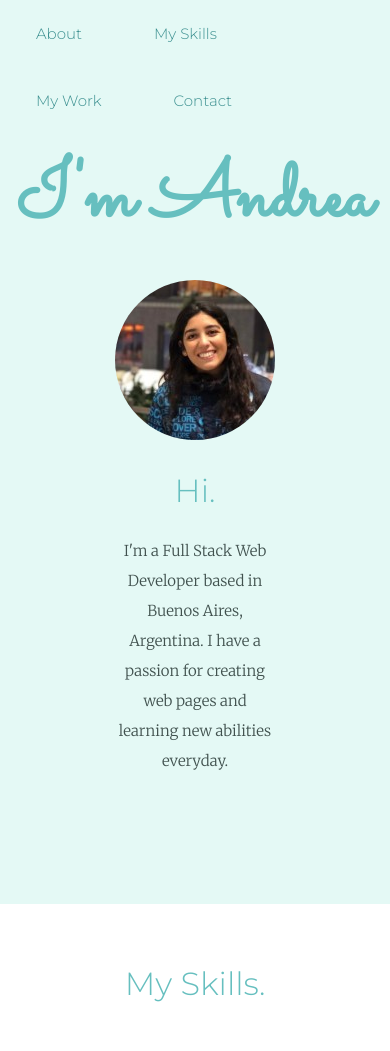
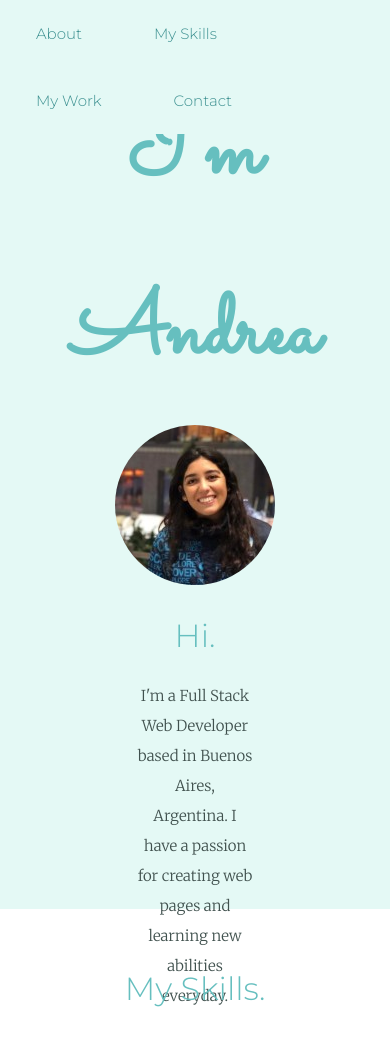
Before and after one commit to Asj-code/Personal-Profile, a plain HTML site: page index.html in a window 390 px wide. Shown: the top 1051 px of the page. Drawn offline with Linux system fonts and the light colour scheme.

Commit message:
New changes

```diff
--- a/css/styles.css
+++ b/css/styles.css
@@ -162,37 +162,29 @@ li a:hover {
   background-color: #3C9090;
 }
 
-@media (max-width: 830px) {
+@media only screen and (max-width: 768px) {
   body {
     font-size: 15px;
-    margin: 0;
-    height: 400px;
-
   }
 }
 
-@media (max-width: 830px) {
-  h1 {
-    font-size: 80px;
-    margin-top: 60px;
-    padding-top: 60px;
-  }
-}
-
-@media (max-width: 830px) {
-  .intro {
-    width: 40%;
-    padding-bottom: 20px;
-  }
-}
-
-@media (max-width: 830px) {
+@media only screen and (max-width: 768px) {
   .skill-row {
+    display: block;
     width: 90%;
   }
 }
 
-@media (max-width: 830px){
+@media only screen and (max-width: 768px) {
+  .skills-img-middle {
+    float: left;
+    margin-right: 30px;
+    margin-left: 0;
+  }
+}
+
+
+@media only screen and (max-width: 768px){
   .projects {
     display: block;
   }
```
